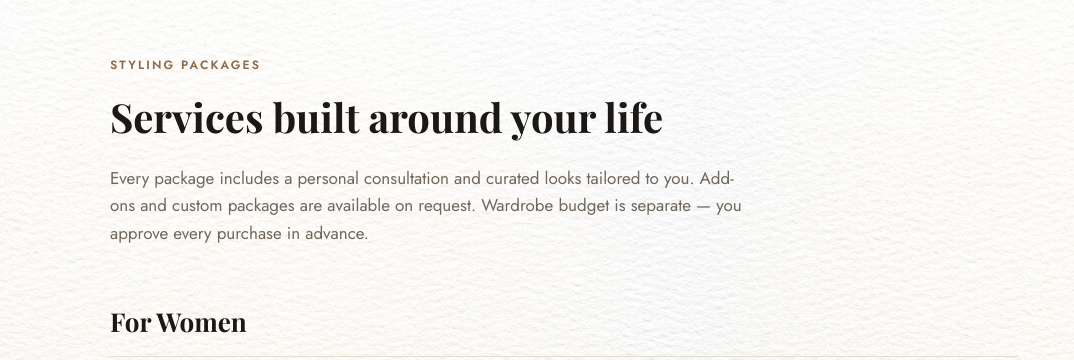
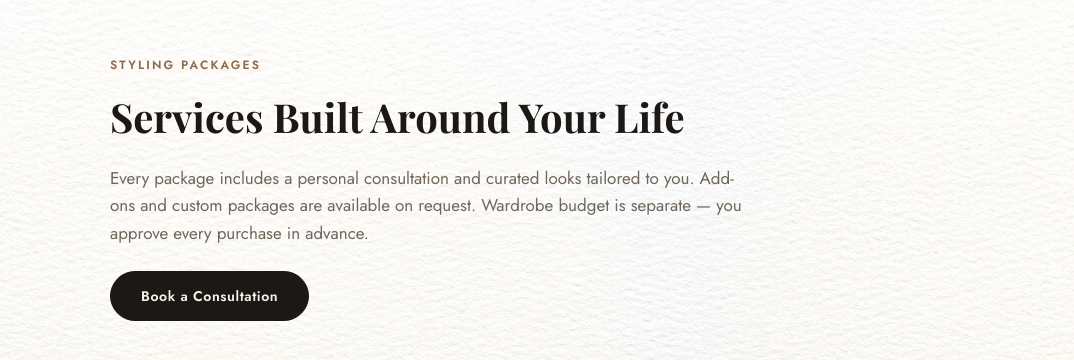
Before and after one commit to franchescabethel-fb/monets-styling, a plain HTML site: page services.html in a window 1280 px wide. Shown: the top 360 px of the page, 206-1280 px from the left. Drawn offline with nearby package versions, Linux system fonts and the light colour scheme; files whose address does not match are found by name; a web font is replaced by a local one.

Commit message:
Add files via upload

```diff
--- a/services.html
+++ b/services.html
@@ -34,8 +34,12 @@
 
   <main>
     <span class="eyebrow">Styling Packages</span>
-    <h1 class="page-title">Services built around your life</h1>
+    <h1 class="page-title">Services Built Around Your Life</h1>
     <p class="page-intro">Every package includes a personal consultation and curated looks tailored to you. Add-ons and custom packages are available on request. Wardrobe budget is separate — you approve every purchase in advance.</p>
+
+    <div style="margin-top:-16px; margin-bottom:34px;">
+      <a class="btn btn-dark" href="contact.html">Book a Consultation</a>
+    </div>
 
     <!-- ===================== WOMEN ===================== -->
     <h2 class="section-heading">For Women</h2>
@@ -324,10 +328,6 @@
 
     <p class="fine-print">*Add-ons and custom packages are available upon request. Wardrobe budget is separate; client approves all purchases in advance.</p>
 
-    <div style="margin-top:34px;">
-      <a class="btn btn-dark" href="contact.html">Book a Consultation</a>
-    </div>
-
     <p class="built-with">Monet's Styling</p>
   </main>
 </div>
```
